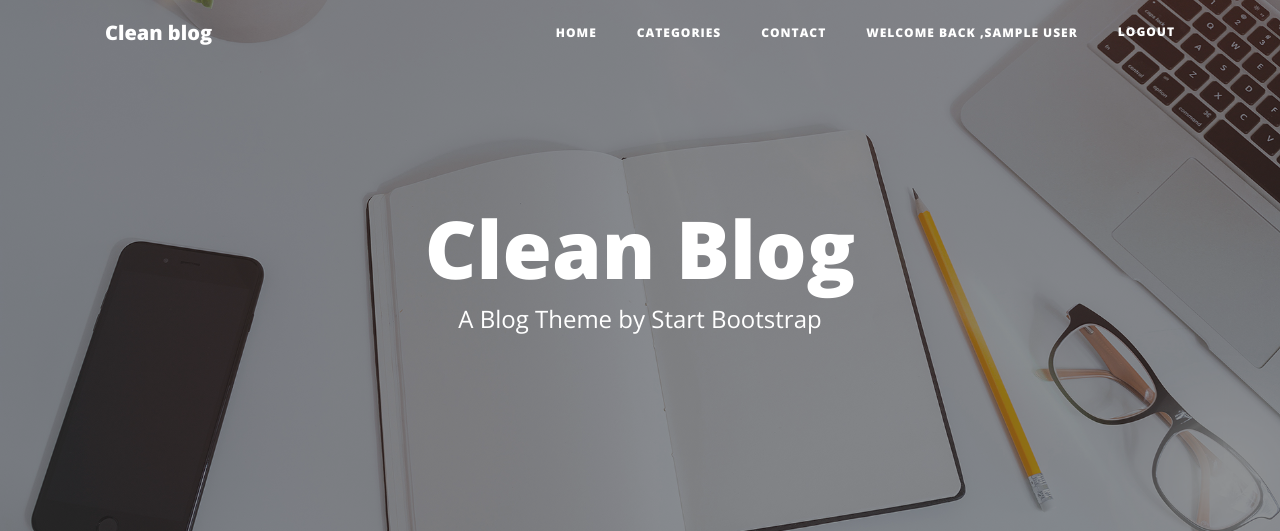
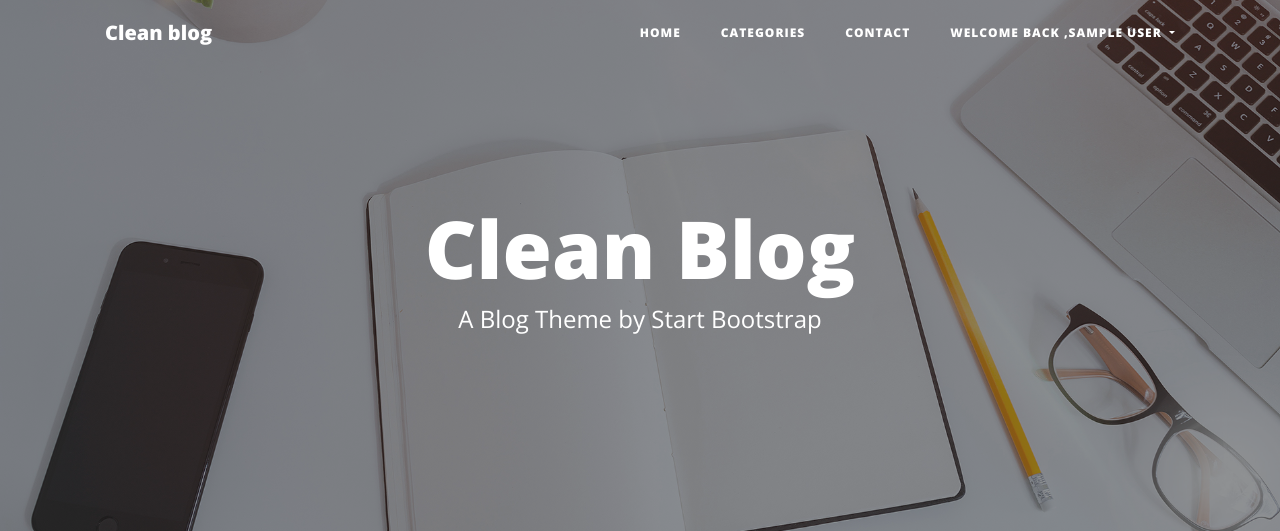
Before and after one commit to milanj82nis/clean-blog, a PHP site: page /index.php in a window 1280 px wide. Shown: the top 531 px of the page. Run offline with PHP 8.4, Linux system fonts and the light colour scheme; the visitor is signed in with stand-in values (Sample User, id 1); some libraries are stand-ins or nearby versions.

Commit message:
Added drop down manu to navigation

```diff
--- a/partials/__navigation.php
+++ b/partials/__navigation.php
@@ -23,10 +23,24 @@ $logged = new User();
 
 if( $logged -> checkIsUserLoggedIn()){
   ?>
-          <li class="nav-item">
-            <a class="nav-link" href="contact.php">Welcome back ,<?php echo $_SESSION['name'] ?> </a>
-          </li>
-          <li class="nav-item"><a href="">Logout</a></li>
+
+<li class="nav-item dropdown">
+  <a class="nav-link dropdown-toggle" href="#"  id="dropdownMenuLink" data-toggle="dropdown" aria-haspopup="true" aria-expanded="false">
+    Welcome back ,<?php echo $_SESSION['name'] ?>
+  </a>
+
+  <div class="dropdown-menu" aria-labelledby="dropdownMenuLink">
+    <a class="dropdown-item" href="my-account.php">My account</a>
+    <a class="dropdown-item" href="favourite-blog-posts.php">Favourite blog posts</a>
+    <a class="dropdown-item" href="messages.php">Messages</a>
+    <a class="dropdown-item" href="">Logout</a>
+  </div>
+
+
+</li>
+
+
+
   <?php
 } else {
   ?>
@@ -42,6 +56,13 @@ if( $logged -> checkIsUserLoggedIn()){
 
  ?>
 
+
+
+
+
+
+
+
         </ul>
       </div>
     </div>
```
